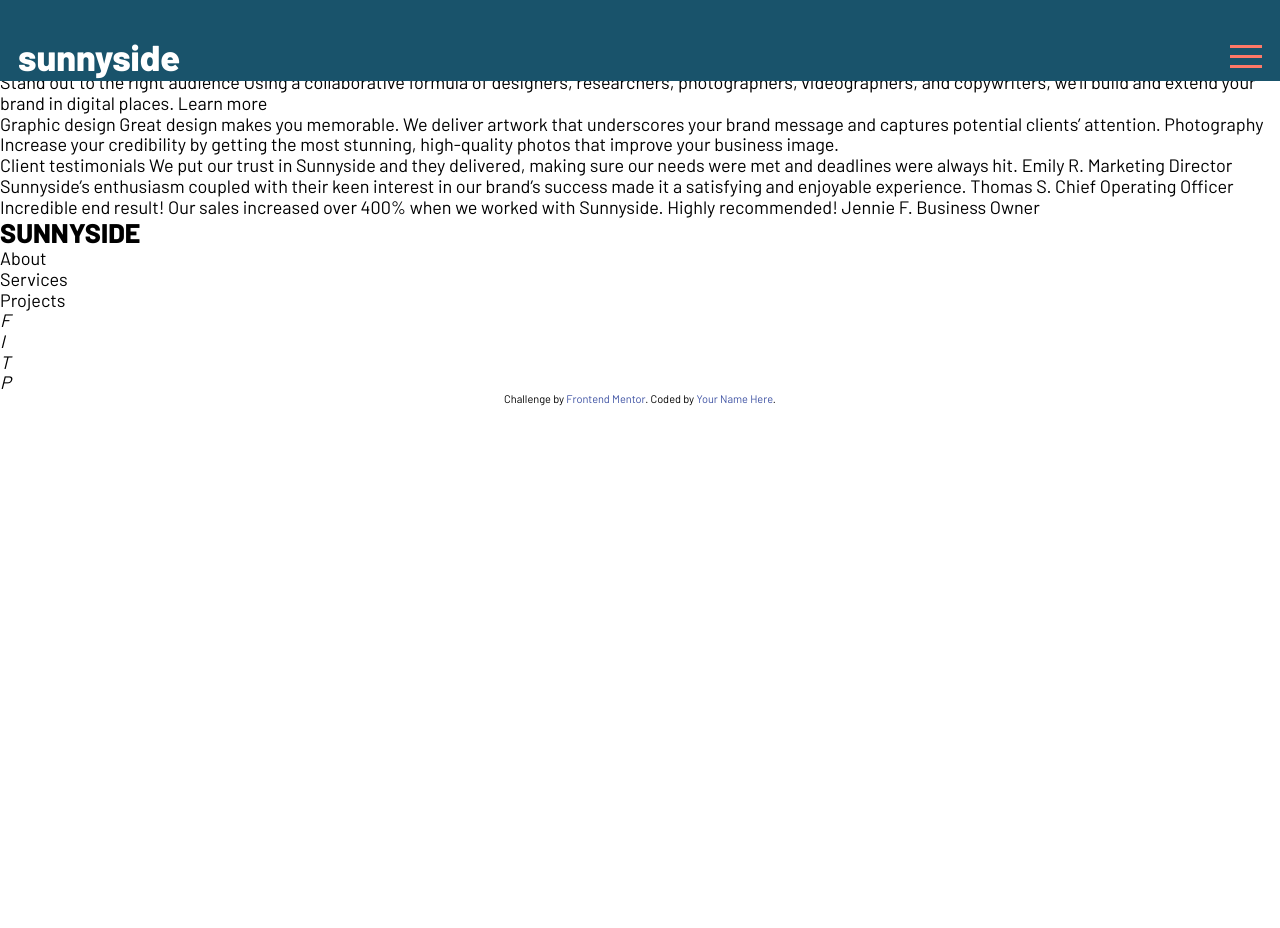
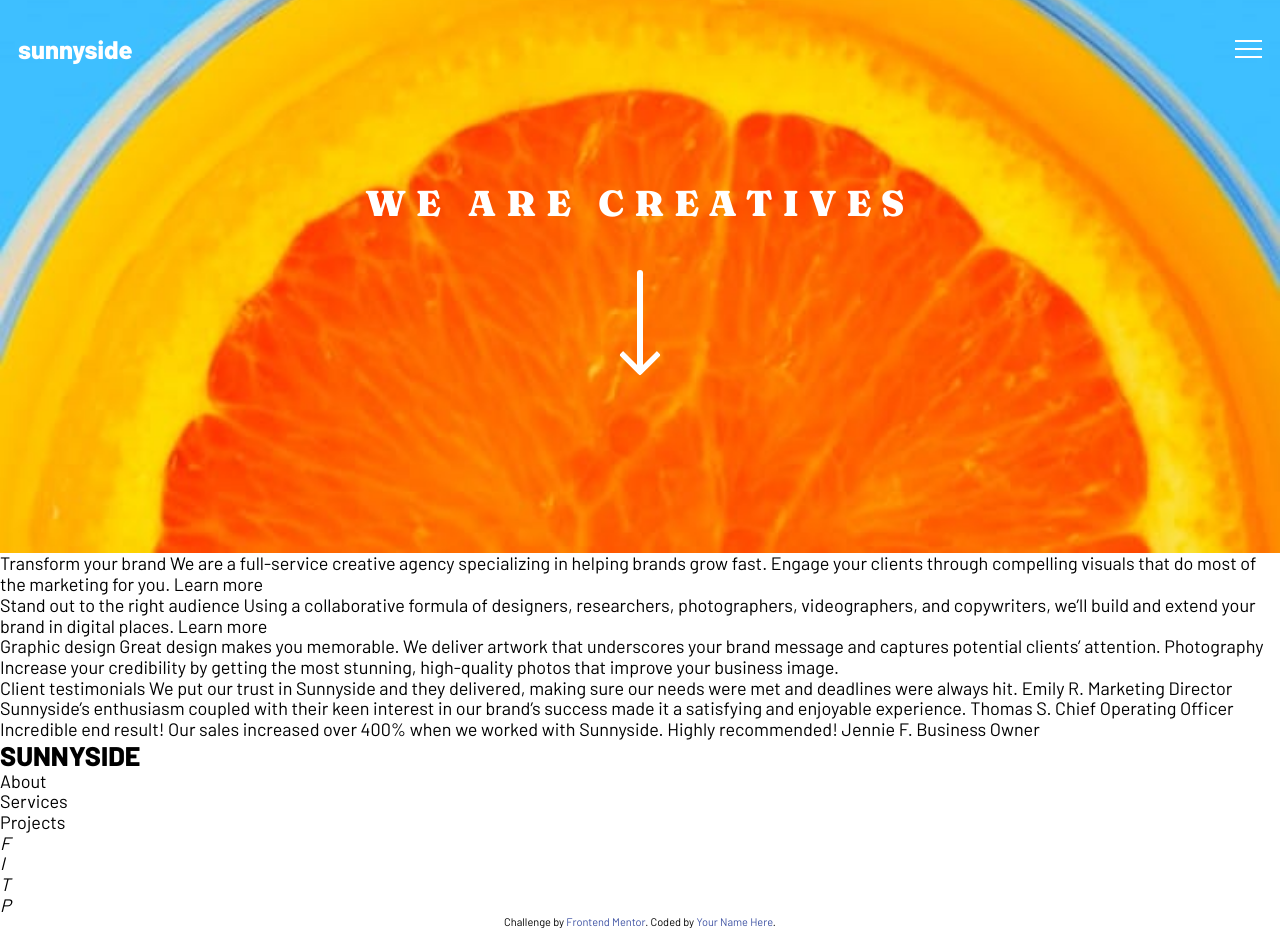
Before and after one commit to D4nielJ/sunny-agency, a website: page index.html in a window 1280 px wide. Before the commit the page ends 800 px from the top, so only its background shows below. Drawn offline with Linux system fonts and the light colour scheme.

Commit message:
Add styles for home section

```diff
--- a/assets/scss/abstracts/_variables.scss
+++ b/assets/scss/abstracts/_variables.scss
@@ -48,4 +48,4 @@
 $s-xl-em: 3.599em;
 $s-2x-em: 5.089em;
 $s-4x-em: 7.196em;
-$s-6x-em: 1.0175em;
+$s-6x-em: 10.175em;
--- a/assets/scss/components/_navbar.scss
+++ b/assets/scss/components/_navbar.scss
@@ -8,40 +8,40 @@
   position: fixed;
   top: 0;
   width: 100%;
-  padding: $s-md-em $s-md 0 $s-md;
-  background: $dark-blue;
+  padding: $s-md-em $s-md 0;
   color: $white;
 
   h1 {
     line-height: 0;
+    font-size: $s-lg;
   }
 
   .hamburguer-icon {
     display: block;
-    width: 3.2rem;
-    height: 0.3rem;
-    background: $soft-red;
+    width: 2.7rem;
+    height: 0.2rem;
+    background: $white;
     position: relative;
     padding-right: $s-md;
 
     &::before {
       content: '';
       display: block;
-      width: 3.2rem;
-      height: 0.3rem;
-      background: $soft-red;
+      width: 2.7rem;
+      height: 0.2rem;
+      background: $white;
       position: absolute;
-      top: -1rem;
+      top: -0.8rem;
     }
 
     &::after {
       content: '';
       display: block;
-      width: 3.2rem;
-      height: 0.3rem;
-      background: $soft-red;
+      width: 2.7rem;
+      height: 0.2rem;
+      background: $white;
       position: absolute;
-      top: 1rem;
+      top: 0.8rem;
     }
   }
 }
--- a/assets/scss/main.scss
+++ b/assets/scss/main.scss
@@ -13,3 +13,5 @@
 @use 'components/navbar';
 
 // Sections
+
+@use 'sections/home';
--- /dev/null
+++ b/assets/scss/sections/_home.scss
@@ -0,0 +1,51 @@
+@use '../vendor/breakpoints' as *;
+@use '../abstracts/variables' as *;
+
+.home {
+  background-image: url(../../../images/mobile/image-header.jpg);
+  background-repeat: no-repeat;
+  background-position-x: center;
+  background-position-y: 100%;
+  background-size: cover;
+  padding: $s-6x-em $s-md;
+  padding-top: $s-6x-em;
+  padding-bottom: $s-6x-em;
+
+  h2 {
+    color: $white;
+    font-family: $font-2;
+    text-transform: uppercase;
+    text-align: center;
+    margin: 0 auto $s-sm-em;
+    font-size: $s-xl;
+    font-weight: 900;
+    letter-spacing: 1rem;
+  }
+
+  .arrow-main {
+    margin: 0 auto;
+    display: block;
+    width: 0.6rem;
+    height: 10rem;
+    background: $white;
+    border-radius: 0.3rem;
+    position: relative;
+    display: flex;
+    flex-direction: column;
+    align-items: center;
+
+    &::before {
+      content: '';
+      display: block;
+      position: absolute;
+      background: transparent;
+      width: 3rem;
+      height: 3rem;
+      border-bottom: 0.6rem $white solid;
+      border-left: 0.6rem $white solid;
+      border-radius: 0.3rem;
+      transform: rotate(-45deg);
+      bottom: 0;
+    }
+  }
+}
--- /dev/null
+++ b/assets/scss/sections/_index.scss
@@ -0,0 +1 @@
+@forward 'home';
--- a/index.html
+++ b/index.html
@@ -43,7 +43,7 @@
       </nav>
     </header>
     <main>
-      <section>
+      <section class="home">
         <h2>We are creatives</h2>
         <span class="arrow-main"></span>
       </section>
```
Also changed, not shown: dist/main.css, 1 other file.
